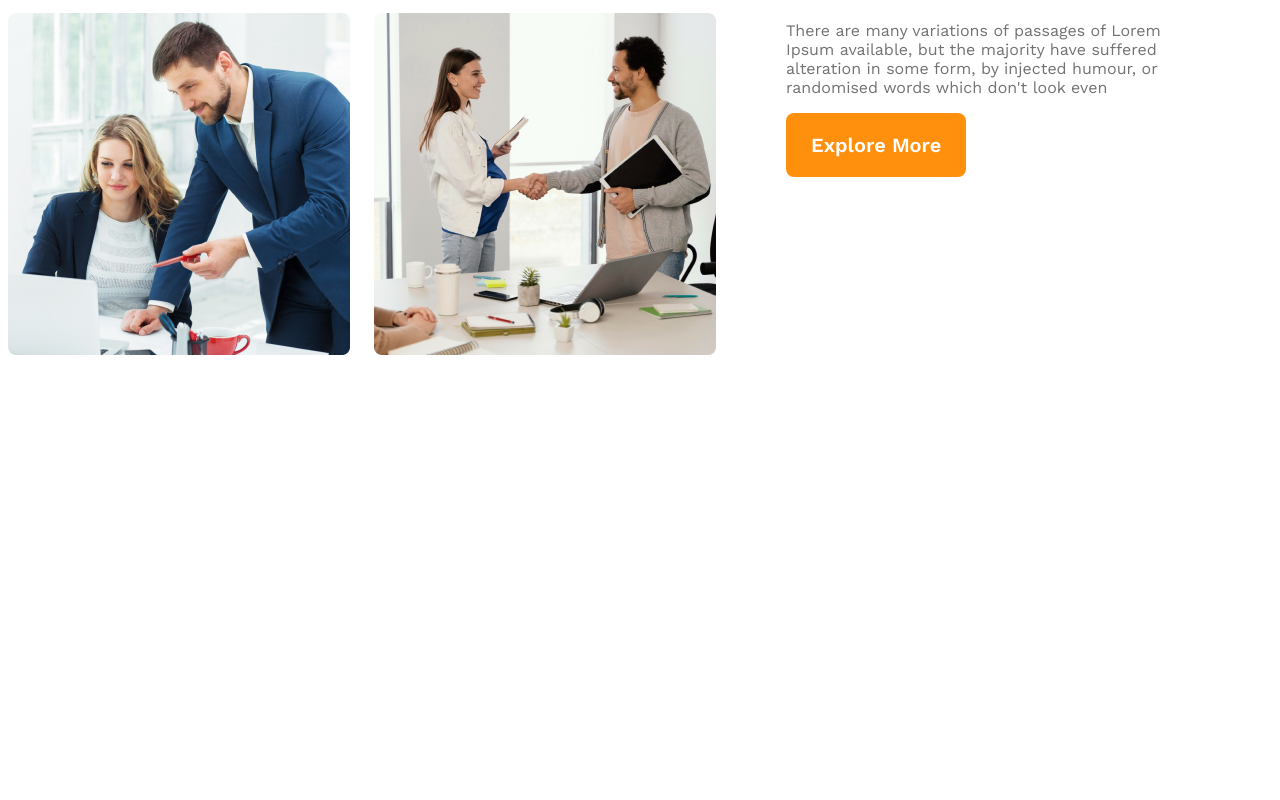
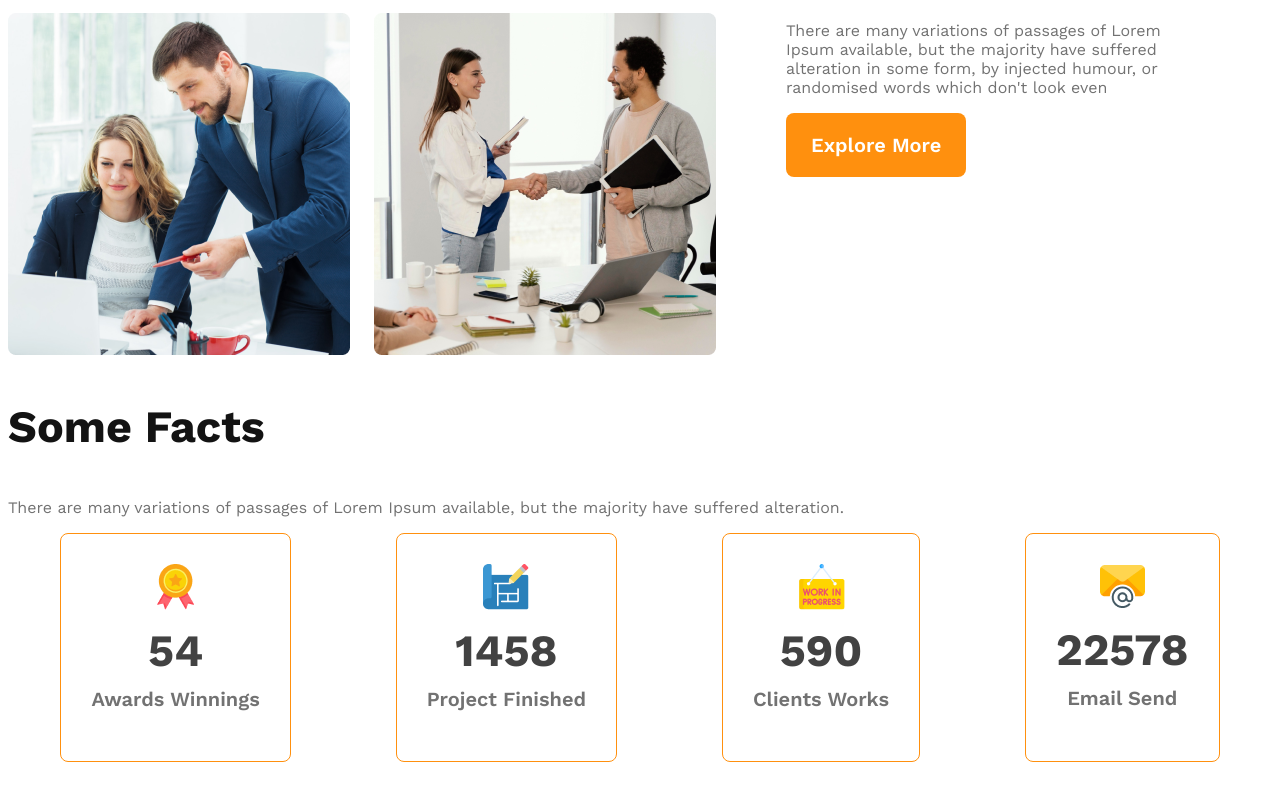
Before and after one commit to younusFoysal/architects, a plain HTML site: page index.html in a window 1280 px wide. Shown: the part 1434-2234 px from the top of the page. Before the commit the page ends 1859 px from the top, so only its background shows below. Drawn offline with nearby package versions, Linux system fonts and the light colour scheme.

Commit message:
Facts section cards added

```diff
--- a/index.html
+++ b/index.html
@@ -12,7 +12,7 @@
     <!-- Header Start -->
     <header>
         <nav>
-            <h3 class="nav-title">G3 Architects</h3>
+            <h3 class="section-title">G3 Architects</h3>
             <ul>
                 <li>Home</li>
                 <li>About</li>
@@ -56,6 +56,36 @@
             </div>
         </section>
 
+        <!-- Features Section -->
+        <section class="features">
+
+        </section>
+
+        <!-- Facts Section -->
+        <section class="facts">
+            <h3 class="section-title">Some Facts</h3>
+            <p class="text-light-gray">There are many variations of passages of Lorem Ipsum available, but the majority have suffered alteration.</p>
+            <div class="facts-card-container">
+                <!--.card*4>img+h2.card-stats+p.card-title-->
+                <div class="card"><img src="images/icons/ribon.png" alt="">
+                    <h2 class="card-stats">54</h2>
+                    <p class="card-title text-light-gray">Awards Winnings</p>
+                </div>
+                <div class="card"><img src="images/icons/projects.png" alt="">
+                    <h2 class="card-stats">1458</h2>
+                    <p class="card-title text-light-gray">Project Finished</p>
+                </div>
+                <div class="card"><img src="images/icons/customers.png" alt="">
+                    <h2 class="card-stats">590</h2>
+                    <p class="card-title text-light-gray">Clients Works</p>
+                </div>
+                <div class="card"><img src="images/icons/email.png" alt="">
+                    <h2 class="card-stats">22578</h2>
+                    <p class="card-title text-light-gray">Email Send</p>
+                </div>
+            </div>
+        </section>
+
     </main>
 
     <footer>
--- a/styles/architect.css
+++ b/styles/architect.css
@@ -18,6 +18,11 @@
 .text-light-gray{
     color: #727272;
     /*font-size: 1rem;*/
+}
+.section-title{
+    color: #131313;
+    font-size: 2.8rem;
+    font-weight: 700;
 }
 
 /* Header Styles */
@@ -47,14 +52,7 @@ nav li a {
     color: #424242;
 }
 
-.nav-title{
-    color: #131313;
-    text-align: center;
-    font-size: 2.8rem;
-    font-style: normal;
-    font-weight: 700;
-    line-height: normal;
-}
+
 
 /*Banner Styles*/
 .banner-content{
@@ -107,6 +105,31 @@ main{
     font-weight: 700;
 }
 
+/* Facts Section */
+.facts-card-container{
+    display: flex;
+    justify-content: space-around;
+}
+
+
+
+.facts-card-container .card{
+    border-radius: 8px;
+    border: 1px solid #FF900E;
+    text-align: center;
+    padding: 30px;
+}
+.facts-card-container .card-stats{
+    font-size: 2.8rem;
+    color: #424242;
+    margin-top: 10px;
+    margin-bottom: 10px;
+}
+.facts-card-container .card-title{
+    font-weight: 600;
+    font-size: 1.25rem;
+    margin-top: 5px;
+}
 
 
 
```
